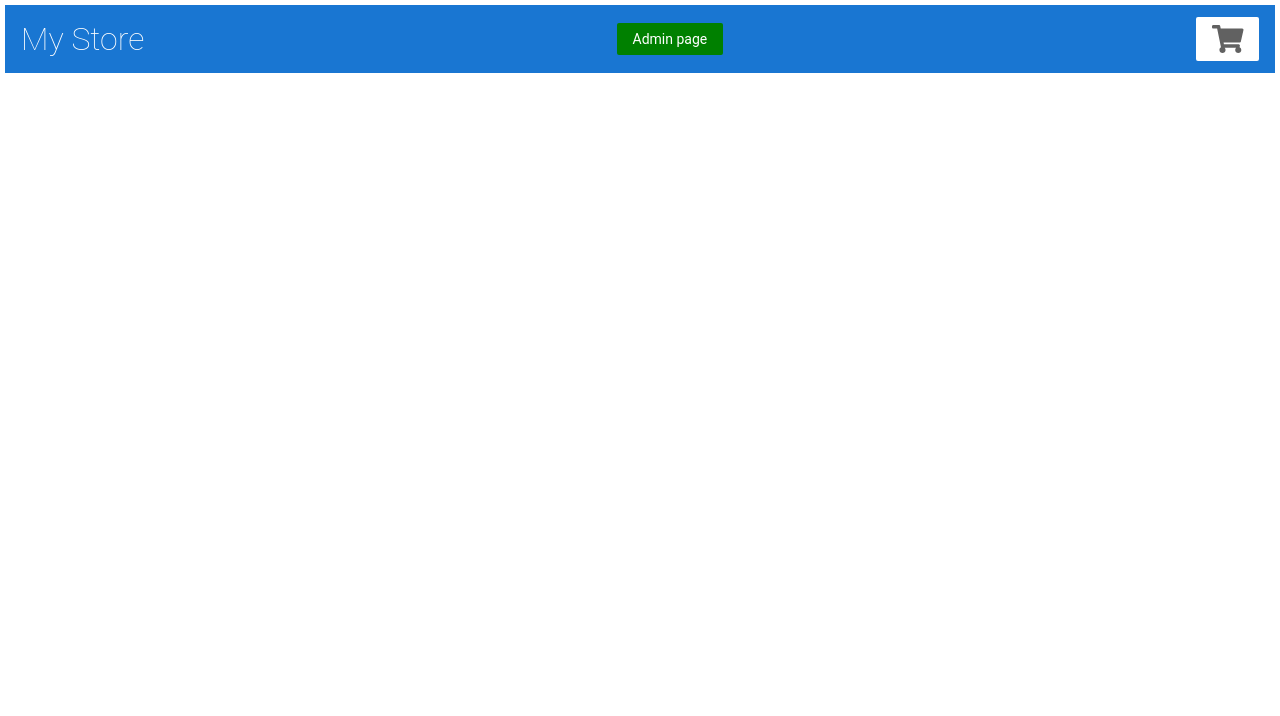
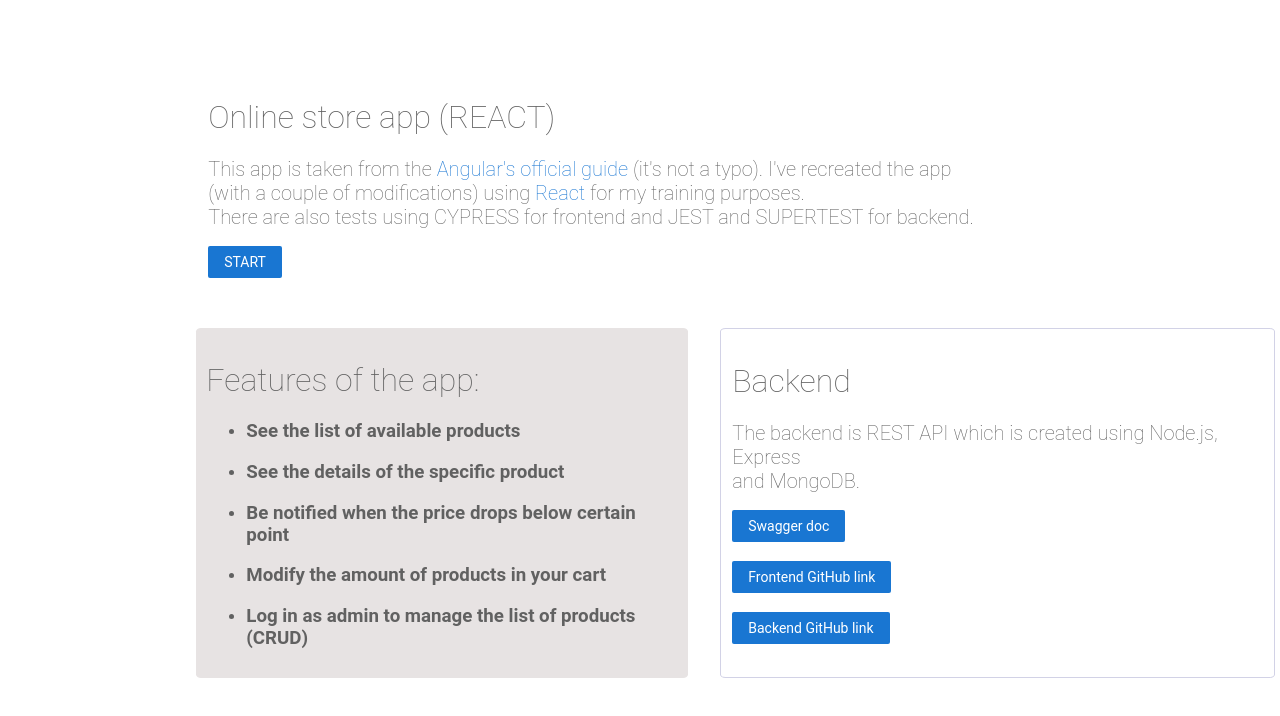
Before and after one commit to senichek/shopping-cart-react, a React (Create React App) app: page / in a window 1280 px wide. Shown: the top 716 px of the page. Built offline with nearby package versions, Linux system fonts and the light colour scheme; no server answers.

Commit message:
Added login and greeting

```diff
--- a/src/App.js
+++ b/src/App.js
@@ -1,6 +1,6 @@
 import ProductList from "./components/ProductList";
 import TopBar from "./components/TopBar";
-import React, { useState, useEffect } from "react";
+import { useState, useEffect } from "react";
 import { BrowserRouter, Route, Routes } from "react-router-dom";
 import Cart from "./components/Cart";
 import ProductDetails from "./components/ProductDetails";
@@ -9,6 +9,7 @@
 // https://www.npmjs.com/package/react-notifications
 import { NotificationContainer, NotificationManager } from "react-notifications";
 import "react-notifications/lib/notifications.css";
+import Greeting from "./components/Greeting";
 
 function App() {
 
@@ -22,6 +23,7 @@
   const [showAddProduct, setShowAddProduct] = useState(false);
   const [showCheckoutForms, setShowCheckoutForms] = useState(false);
   const [showUpdateProductForm, setShowUpdateProductForm] = useState(false);
+
 
   // This function persists the products across the page reloads.
   useEffect(() => {
@@ -244,7 +246,7 @@
             path="/cart"
             element={<Cart products={itemsInCart} onClearCart={clearCart} />}
           />
-          <Route path="/" element={<ProductList products={products} />} />
+          <Route path="/shop" element={<ProductList products={products} />} />
           <Route
             path="/details/:productID"
             element={
@@ -279,6 +281,7 @@
               />
             }
           />
+          <Route path="/" element={<Greeting />} />
         </Routes>
       </BrowserRouter>
     </>
--- a/src/components/AdminPage.js
+++ b/src/components/AdminPage.js
@@ -1,12 +1,64 @@
 import React from "react";
+import { useState } from "react";
 import Table from "./Table";
 import Button from "./Button";
 import AddProduct from "./AddProduct";
 import UpdateProduct from "./UpdateProduct";
+import Login from "./Login"
+// https://www.npmjs.com/package/react-notifications
+import { NotificationContainer, NotificationManager } from "react-notifications";
+import "react-notifications/lib/notifications.css";
 
 // if <showAddProduct> we will show the component, if not - do nothing.
 function AdminPage({ products, onUpdateClick, onDeleteClick, onAddClick, onSaveClick, onSaveUpdateClick, showAddProduct, showUpdateProductForm, productToUpdate }) {
   // onUpdateClick just toggles the product update form.
+
+  /* The component (the admin page) gets re-rendered
+  every time we change the state (i.e. when we
+    setLoggedInUser() to a different value.) */
+const [loggedIn, setLoggedInUser] = useState([]);
+
+const login = async (email, password) => {
+  const credentials = {
+    email: email,
+    password: password
+  }
+  const response = await fetch('http://localhost:3001/user/login', {
+    method: 'POST',
+    headers: {
+      'Content-type': 'application/json',
+    },
+    body: JSON.stringify(credentials),
+  })
+  const userData = await response.json();
+
+  /* If the user data has token it means that the user
+  has been authenticated. */
+  // We will access localStorage on the admin page
+  if (userData.token) {
+    localStorage.setItem(
+      "LOGGED_IN_USER",
+      JSON.stringify(userData));
+      setLoggedInUser(userData); // it will trigger re-render of the component.
+  } else {
+    NotificationManager.warning(
+      " Bad credentials.",
+      "Failed to log you in.",
+      2000
+    );
+  }
+}
+
+const logout = () => {
+localStorage.removeItem("LOGGED_IN_USER");
+// It will trigger re-render of the component.
+setLoggedInUser([]); // Empty array because there is no loggedInUser after the logout.
+}
+
+
+  const loggedInUser = JSON.parse(localStorage.getItem("LOGGED_IN_USER"));
+debugger
+  if (loggedInUser != null && loggedInUser.token && loggedInUser.role === "Admin") {
     return (
       <div>
         <h3>All the available products:</h3>
@@ -19,8 +71,21 @@
           onDeleteClick={onDeleteClick}
         />
         {showUpdateProductForm && <UpdateProduct onSaveUpdateClick={onSaveUpdateClick} onCancelClick={onUpdateClick} productToUpdate={productToUpdate} />}
+
+        <br></br>
+        <Button color={"#cc0909"} text={"LOGOUT"} click={logout} />
+
       </div>
     );
+  } else {
+    return <>
+    <h2 style={{textAlign: 'center'}}>You must be logged as ADMIN to view this page</h2>
+    <h3 style={{textAlign: 'center'}}>Login: john@gmail.com</h3>
+    <h3 style={{textAlign: 'center'}}>Password: pass111</h3>
+    <Login onLoginClick={login}/>
+    </>
+  }
+
 }
 
 export default AdminPage;
--- a/src/components/Cart.js
+++ b/src/components/Cart.js
@@ -46,7 +46,7 @@
         <Button
           color={"#1976d2"}
           text={"Go back to store"}
-          click={() => redirect("/")}
+          click={() => redirect("/shop")}
         />
       </p>
     </div>
--- /dev/null
+++ b/src/components/Greeting.js
@@ -0,0 +1,49 @@
+import React from 'react'
+
+function Greeting() {
+  return (
+    <>
+    <div className='landing-div-1'>
+        <h1>Online store app (REACT)</h1>
+        <h2>
+        This app is taken from the <a href="https://angular.io/start">Angular's official guide</a> (it's not a typo).
+        I've recreated the app <br></br> (with a couple of modifications) using <a href="https://reactjs.org/">React</a> for my training purposes.
+        <br></br>There are also tests using CYPRESS for frontend and JEST and SUPERTEST for backend.
+        </h2>
+        <form action="/shop">
+         <button type="submit">START</button>
+      </form>
+    </div>
+
+    <div className='landing-container'>
+        <div className='landing-div-2'> <h1>Features of the app:</h1>
+        <ul>
+            <li> <h3>See the list of available products</h3> </li>
+            <li> <h3>See the details of the specific product</h3> </li>
+            <li> <h3>Be notified when the price drops below certain point</h3> </li>
+            <li> <h3>Modify the amount of products in your cart </h3> </li>
+            <li> <h3> Log in as admin to manage the list of products (CRUD)</h3> </li>
+        </ul>
+        </div>
+
+        <div className='landing-div-3'> <h1>Backend</h1>
+        <h2>The backend is REST API which is created using Node.js, Express <br></br> and MongoDB.</h2>
+        <form action="/SWAGGER">
+         <button type="submit">Swagger doc</button>
+      </form>
+      <br></br>
+      <form action="https://github.com/senichek/shopping-cart-react.git">
+         <button type="submit">Frontend GitHub link</button>
+      </form>
+      <br></br>
+      <form action="https://github.com/senichek/shopping-cart-rest-api-nodeJS-express.git">
+         <button type="submit">Backend GitHub link</button>
+      </form>
+        </div>
+
+    </div>
+    </>
+  )
+}
+
+export default Greeting
--- /dev/null
+++ b/src/components/Login.js
@@ -0,0 +1,23 @@
+import React from "react";
+import { useRef } from "react"; // It allows to reference the elements of html page.
+import Button from "./Button";
+
+function Login({ onLoginClick }) {
+  const emailRef = useRef();
+  const passwordRef = useRef();
+
+  return <div className="login-container">
+       <form>
+           <h2>Please enter your admin details</h2>
+        <div className="form-control">
+          <input ref={emailRef} type="email" placeholder="Email" required />
+        </div>
+        <div className="form-control">
+          <input ref={passwordRef} type="password" placeholder="Password" required />
+        </div>
+      </form>
+      <Button color={"#black"} text={"LOGIN"} click={() => onLoginClick(emailRef.current.value, passwordRef.current.value)} />
+  </div>;
+}
+
+export default Login;
--- a/src/components/ProductDetails.js
+++ b/src/components/ProductDetails.js
@@ -39,7 +39,7 @@
           <Button
             color={"#1976d2"}
             text={"Go back to store"}
-            click={() => redirect("/")}
+            click={() => redirect("/shop")}
           />
         </>
       )}
--- a/src/components/TopBar.js
+++ b/src/components/TopBar.js
@@ -1,10 +1,12 @@
 import React from 'react';
 import { FontAwesomeIcon } from '@fortawesome/react-fontawesome'
 import { faShoppingCart } from '@fortawesome/free-solid-svg-icons'
-import { useNavigate } from "react-router-dom";
+import { useNavigate, useLocation } from "react-router-dom";
 import Button from './Button';
 
 function TopBar() {
+
+  let location = useLocation();
 
  // Used to redirect a user to a specific URL.
   let navigate = useNavigate();
@@ -12,12 +14,17 @@
   const redirect = (URL) => {
     navigate(URL);
   }
-
-  return <div className='app-top-bar'>
-      <a href="/"> <h1>My Store</h1> </a>
-      <Button color={'green'} text={'Admin page'} click={() => redirect('/admin')}/>
-      <Button color={'white'} text={<FontAwesomeIcon icon={faShoppingCart} size='2x' />} click={() => redirect('/cart')}/>
-  </div>;
+  /* We do not need topBar on the login page this is why we return null
+  if the location is /login */
+  if (location.pathname === '/') {
+    return null;
+  } else {
+    return <div className='app-top-bar'>
+    <a href="/shop"> <h1>My Store</h1> </a>
+    <Button color={'green'} text={'Admin page'} click={() => redirect('/admin')}/>
+    <Button color={'white'} text={<FontAwesomeIcon icon={faShoppingCart} size='2x' />} click={() => redirect('/cart')}/>
+</div>;
+  }
 }
 
 export default TopBar;
--- a/src/index.css
+++ b/src/index.css
@@ -157,3 +157,55 @@
 .form-control {
   margin: 10px;
 }
+
+.login-container {
+  border: solid 1px rgb(98, 98, 107);
+  width: 20%;
+  margin: auto;
+  margin-top: 5%;
+  padding: 10px;
+  border-radius: 3%;
+  text-align: center;
+}
+
+.login-btn {
+  padding: 10px 20px;
+  border: 1px solid #000;
+  border-radius: 5px;
+  background: rgb(0, 0, 0);
+  color: #fff;
+  font-size: 16px;
+  font-weight: 700;
+  cursor: pointer;
+  text-align: center;
+  appearance: button;
+  display: flex;
+  align-items: center;
+  justify-content: center;
+  width: 100%;
+}
+
+.landing-div-1 {
+  margin-left: 15%;
+  margin-top: 5%;
+  padding: 1%;
+}
+
+.landing-div-2 {
+  border-radius: 1%;
+  background-color: rgb(231, 227, 227);
+  padding: 1%;
+  margin-right: 3%;
+}
+
+.landing-div-3 {
+  border: solid 1px rgb(210, 210, 230);
+  border-radius: 1%;
+  padding: 1%;
+}
+
+.landing-container {
+  display: flex;
+  margin-top: 3%;
+  margin-left: 15%;
+}
```
Lines whose indentation alone changed are shown as unchanged.
